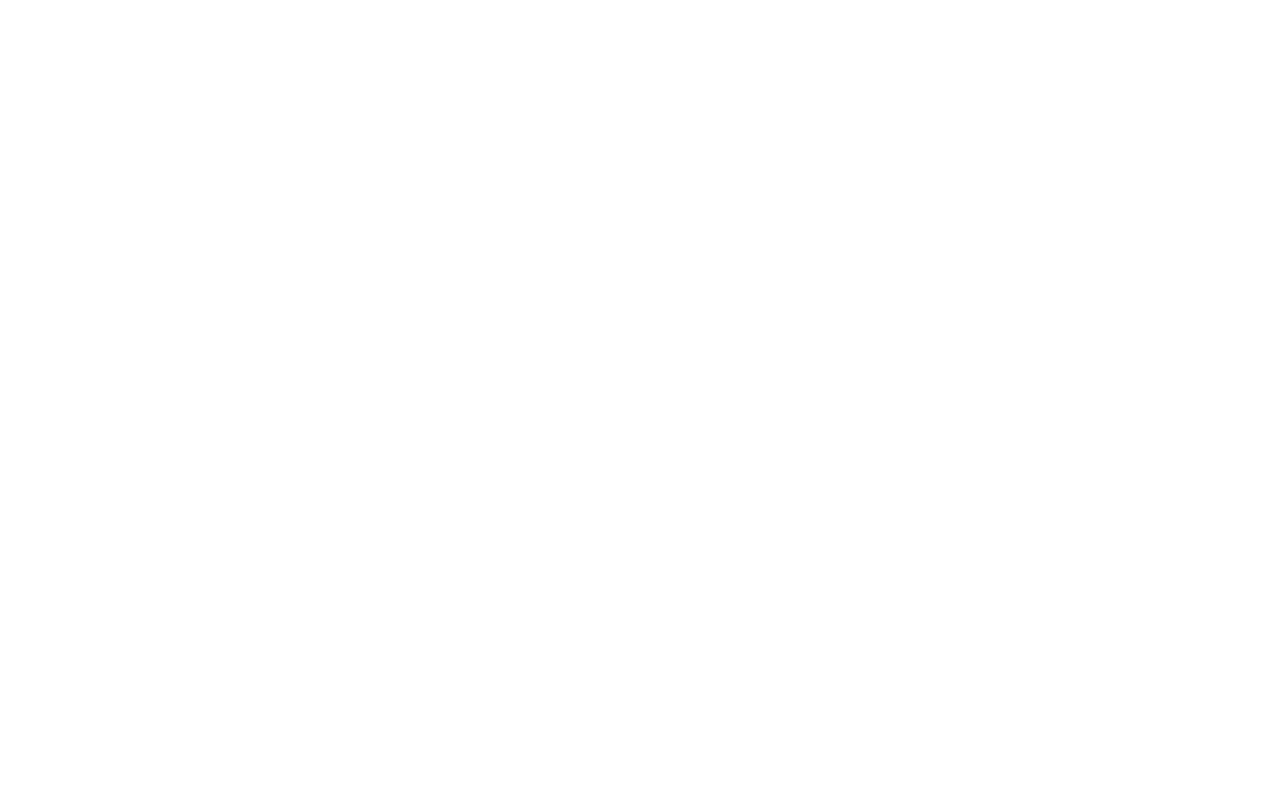
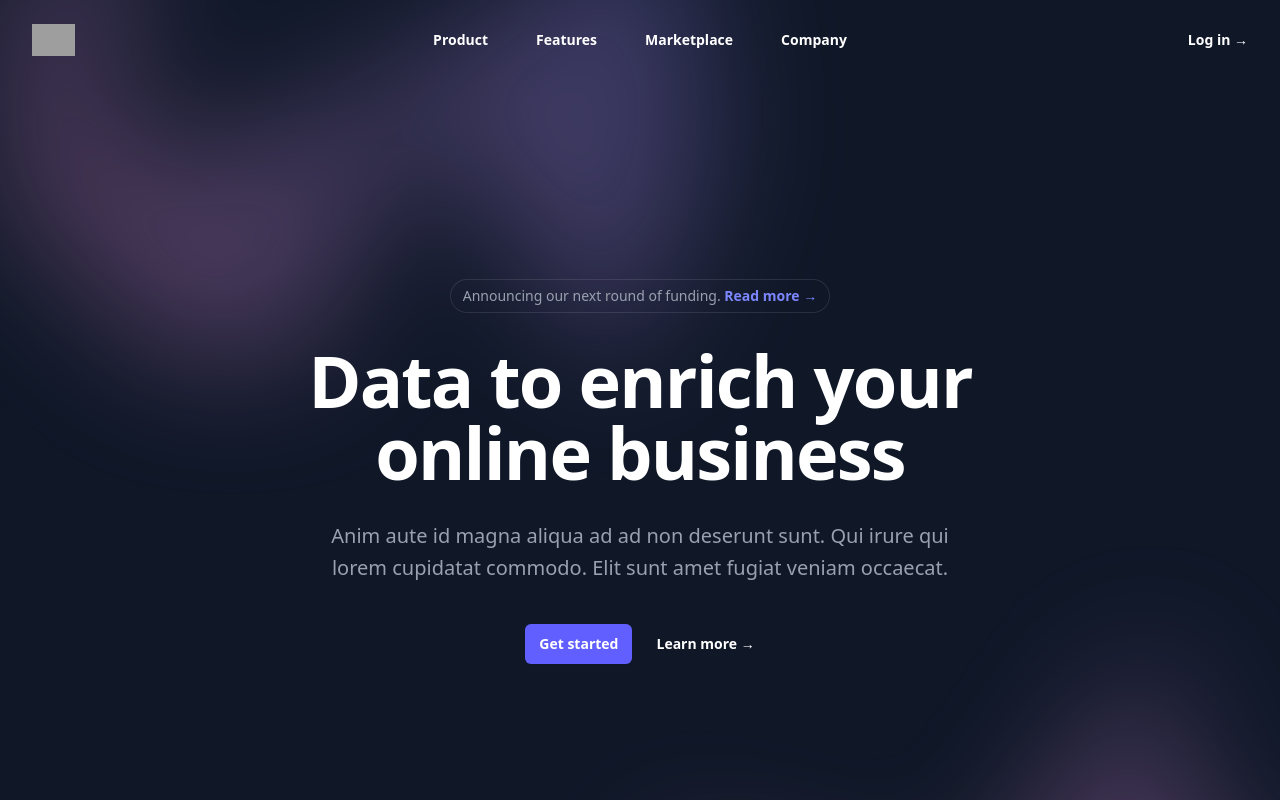
Before and after one commit to CP4-Front-End/CP-4-WebDEV, a React (Vite) app: page / in a window 1280 px wide. Shown: the top 800 px of the page. Built offline with nearby package versions, Linux system fonts and the light colour scheme; grey boxes are pictures that could not be loaded.

Commit message:
feat:Criando estrutura do Header

```diff
--- a/index.html
+++ b/index.html
@@ -4,6 +4,7 @@
     <meta charset="UTF-8" />
     <link rel="icon" type="image/svg+xml" href="/favicon.svg" />
     <meta name="viewport" content="width=device-width, initial-scale=1.0" />
+    <script src="https://cdn.jsdelivr.net/npm/@tailwindcss/browser@4"></script>
     <title>cp-4-webdev</title>
   </head>
   <body>
--- a/package.json
+++ b/package.json
@@ -10,6 +10,8 @@
     "preview": "vite preview"
   },
   "dependencies": {
+    "@headlessui/react": "^2.2.9",
+    "@heroicons/react": "^2.2.0",
     "react": "^19.2.4",
     "react-dom": "^19.2.4"
   },
@@ -18,10 +20,13 @@
     "@types/react": "^19.2.14",
     "@types/react-dom": "^19.2.3",
     "@vitejs/plugin-react": "^6.0.1",
+    "autoprefixer": "^10.4.27",
     "eslint": "^9.39.4",
     "eslint-plugin-react-hooks": "^7.0.1",
     "eslint-plugin-react-refresh": "^0.5.2",
     "globals": "^17.4.0",
+    "postcss": "^8.5.8",
+    "tailwindcss": "^4.2.2",
     "vite": "^8.0.1"
   }
 }
--- a/src/App.jsx
+++ b/src/App.jsx
@@ -1,9 +1,10 @@
+import Header from './components/Header'
 
 function App() {
 
   return (
     <>
-
+    <Header/>
     </>
   )
 }
--- /dev/null
+++ b/src/components/Header.jsx
@@ -0,0 +1,159 @@
+import { useState } from 'react'
+import { Dialog, DialogPanel } from '@headlessui/react'
+import { Bars3Icon, XMarkIcon } from '@heroicons/react/24/outline'
+
+const navigation = [
+  { name: 'Product', href: '#' },
+  { name: 'Features', href: '#' },
+  { name: 'Marketplace', href: '#' },
+  { name: 'Company', href: '#' },
+]
+
+export default function Example() {
+  const [mobileMenuOpen, setMobileMenuOpen] = useState(false)
+
+  return (
+    <div className="bg-gray-900">
+      <header className="absolute inset-x-0 top-0 z-50">
+        <nav aria-label="Global" className="flex items-center justify-between p-6 lg:px-8">
+          <div className="flex lg:flex-1">
+            <a href="#" className="-m-1.5 p-1.5">
+              <span className="sr-only">Your Company</span>
+              <img
+                alt=""
+                src="https://tailwindcss.com/plus-assets/img/logos/mark.svg?color=indigo&shade=500"
+                className="h-8 w-auto"
+              />
+            </a>
+          </div>
+          <div className="flex lg:hidden">
+            <button
+              type="button"
+              onClick={() => setMobileMenuOpen(true)}
+              className="-m-2.5 inline-flex items-center justify-center rounded-md p-2.5 text-gray-200"
+            >
+              <span className="sr-only">Open main menu</span>
+              <Bars3Icon aria-hidden="true" className="size-6" />
+            </button>
+          </div>
+          <div className="hidden lg:flex lg:gap-x-12">
+            {navigation.map((item) => (
+              <a key={item.name} href={item.href} className="text-sm/6 font-semibold text-white">
+                {item.name}
+              </a>
+            ))}
+          </div>
+          <div className="hidden lg:flex lg:flex-1 lg:justify-end">
+            <a href="#" className="text-sm/6 font-semibold text-white">
+              Log in <span aria-hidden="true">&rarr;</span>
+            </a>
+          </div>
+        </nav>
+        <Dialog open={mobileMenuOpen} onClose={setMobileMenuOpen} className="lg:hidden">
+          <div className="fixed inset-0 z-50" />
+          <DialogPanel className="fixed inset-y-0 right-0 z-50 w-full overflow-y-auto bg-gray-900 p-6 sm:max-w-sm sm:ring-1 sm:ring-gray-100/10">
+            <div className="flex items-center justify-between">
+              <a href="#" className="-m-1.5 p-1.5">
+                <span className="sr-only">Your Company</span>
+                <img
+                  alt=""
+                  src="https://tailwindcss.com/plus-assets/img/logos/mark.svg?color=indigo&shade=500"
+                  className="h-8 w-auto"
+                />
+              </a>
+              <button
+                type="button"
+                onClick={() => setMobileMenuOpen(false)}
+                className="-m-2.5 rounded-md p-2.5 text-gray-200"
+              >
+                <span className="sr-only">Close menu</span>
+                <XMarkIcon aria-hidden="true" className="size-6" />
+              </button>
+            </div>
+            <div className="mt-6 flow-root">
+              <div className="-my-6 divide-y divide-white/10">
+                <div className="space-y-2 py-6">
+                  {navigation.map((item) => (
+                    <a
+                      key={item.name}
+                      href={item.href}
+                      className="-mx-3 block rounded-lg px-3 py-2 text-base/7 font-semibold text-white hover:bg-white/5"
+                    >
+                      {item.name}
+                    </a>
+                  ))}
+                </div>
+                <div className="py-6">
+                  <a
+                    href="#"
+                    className="-mx-3 block rounded-lg px-3 py-2.5 text-base/7 font-semibold text-white hover:bg-white/5"
+                  >
+                    Log in
+                  </a>
+                </div>
+              </div>
+            </div>
+          </DialogPanel>
+        </Dialog>
+      </header>
+
+      <div className="relative isolate px-6 pt-14 lg:px-8">
+        <div
+          aria-hidden="true"
+          className="absolute inset-x-0 -top-40 -z-10 transform-gpu overflow-hidden blur-3xl sm:-top-80"
+        >
+          <div
+            style={{
+              clipPath:
+                'polygon(74.1% 44.1%, 100% 61.6%, 97.5% 26.9%, 85.5% 0.1%, 80.7% 2%, 72.5% 32.5%, 60.2% 62.4%, 52.4% 68.1%, 47.5% 58.3%, 45.2% 34.5%, 27.5% 76.7%, 0.1% 64.9%, 17.9% 100%, 27.6% 76.8%, 76.1% 97.7%, 74.1% 44.1%)',
+            }}
+            className="relative left-[calc(50%-11rem)] aspect-1155/678 w-144.5 -translate-x-1/2 rotate-30 bg-linear-to-tr from-[#ff80b5] to-[#9089fc] opacity-30 sm:left-[calc(50%-30rem)] sm:w-288.75"
+          />
+        </div>
+        <div className="mx-auto max-w-2xl py-32 sm:py-48 lg:py-56">
+          <div className="hidden sm:mb-8 sm:flex sm:justify-center">
+            <div className="relative rounded-full px-3 py-1 text-sm/6 text-gray-400 ring-1 ring-white/10 hover:ring-white/20">
+              Announcing our next round of funding.{' '}
+              <a href="#" className="font-semibold text-indigo-400">
+                <span aria-hidden="true" className="absolute inset-0" />
+                Read more <span aria-hidden="true">&rarr;</span>
+              </a>
+            </div>
+          </div>
+          <div className="text-center">
+            <h1 className="text-5xl font-semibold tracking-tight text-balance text-white sm:text-7xl">
+              Data to enrich your online business
+            </h1>
+            <p className="mt-8 text-lg font-medium text-pretty text-gray-400 sm:text-xl/8">
+              Anim aute id magna aliqua ad ad non deserunt sunt. Qui irure qui lorem cupidatat commodo. Elit sunt amet
+              fugiat veniam occaecat.
+            </p>
+            <div className="mt-10 flex items-center justify-center gap-x-6">
+              <a
+                href="#"
+                className="rounded-md bg-indigo-500 px-3.5 py-2.5 text-sm font-semibold text-white shadow-xs hover:bg-indigo-400 focus-visible:outline-2 focus-visible:outline-offset-2 focus-visible:outline-indigo-500"
+              >
+                Get started
+              </a>
+              <a href="#" className="text-sm/6 font-semibold text-white">
+                Learn more <span aria-hidden="true">→</span>
+              </a>
+            </div>
+          </div>
+        </div>
+        <div
+          aria-hidden="true"
+          className="absolute inset-x-0 top-[calc(100%-13rem)] -z-10 transform-gpu overflow-hidden blur-3xl sm:top-[calc(100%-30rem)]"
+        >
+          <div
+            style={{
+              clipPath:
+                'polygon(74.1% 44.1%, 100% 61.6%, 97.5% 26.9%, 85.5% 0.1%, 80.7% 2%, 72.5% 32.5%, 60.2% 62.4%, 52.4% 68.1%, 47.5% 58.3%, 45.2% 34.5%, 27.5% 76.7%, 0.1% 64.9%, 17.9% 100%, 27.6% 76.8%, 76.1% 97.7%, 74.1% 44.1%)',
+            }}
+            className="relative left-[calc(50%+3rem)] aspect-1155/678 w-144.5 -translate-x-1/2 bg-linear-to-tr from-[#ff80b5] to-[#9089fc] opacity-30 sm:left-[calc(50%+36rem)] sm:w-288.75"
+          />
+        </div>
+      </div>
+    </div>
+  )
+}
```
Also changed, not shown: 1 other file (tests, documents, lock files or other folders).
